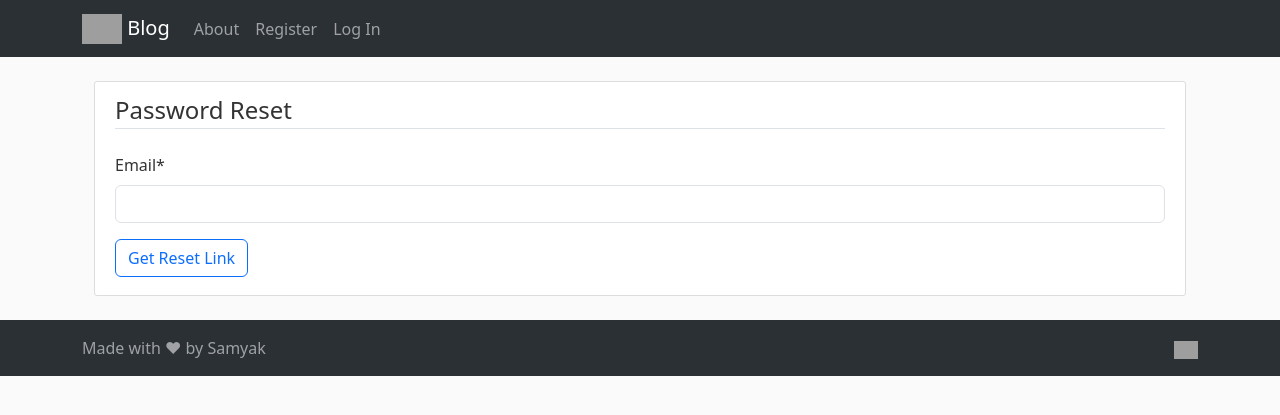
After one commit to samyak1409/django, a Django app: page /pass-reset/ in a window 1280 px wide. The commit adds this page. Shown: the top 415 px of the page. Run offline with Django 4.2, Linux system fonts and the light colour scheme; some libraries are stand-ins or nearby versions; grey boxes are pictures that could not be loaded.

Commit message:
vid 12: pass reset done

```diff
--- a/django_project/django_project/urls.py
+++ b/django_project/django_project/urls.py
@@ -18,7 +18,8 @@ Including another URLconf
 from django.contrib import admin
 from django.urls import path, include
 from users import views as users_views  # but it's a Django convention, & it works, see example 1 above in documentation
-from django.contrib.auth import views as auth_views
+from django.contrib.auth.views import LoginView, LogoutView, \
+    PasswordResetView, PasswordResetConfirmView, PasswordResetDoneView, PasswordResetCompleteView
 from django.conf import settings
 from django.conf.urls.static import static
 
@@ -36,10 +37,30 @@ urlpatterns = [
     path('profile/', users_views.profile, name='profile'),
 
     # Class-based views:
-    path('login/', auth_views.LoginView.as_view(template_name='users/login.html'), name='login'),
-    path('logout/', auth_views.LogoutView.as_view(template_name='users/logout.html'), name='logout'),
+    path('login/', LoginView.as_view(template_name='users/login.html'), name='login'),
+    path('logout/', LogoutView.as_view(template_name='users/logout.html'), name='logout'),
     # by default these views look in 'registration/login.html', so passing template_name
+
+    # Note: For following views (password reset views), `name` can't be custom, but exactly what django expects them to
+    # be.
+
+    path('pass-reset/',
+         PasswordResetView.as_view(template_name='users/pass_reset.html', title=None),
+         name='password_reset'),
+
+    path('pass-reset/link/<uidb64>/<token>/',
+         PasswordResetConfirmView.as_view(template_name='users/reset_link.html', title=None),
+         name='password_reset_confirm'),
+
+    path('pass-reset/link-sent/',
+         PasswordResetDoneView.as_view(template_name='users/reset_link_sent.html', title=None),
+         name='password_reset_done'),
+
+    path('pass-reset/success/',
+         PasswordResetCompleteView.as_view(template_name='users/reset_success.html', title=None),
+         name='password_reset_complete'),
 ]
+
 
 # https://github.com/samyak1409/django#4-now-the-main-part-showing-profile-pic-on-the-profile-page:
 urlpatterns += static(settings.MEDIA_URL, document_root=settings.MEDIA_ROOT)
--- a/django_project/users/templates/users/form_base.html
+++ b/django_project/users/templates/users/form_base.html
@@ -21,6 +21,12 @@
       <!-- Submit Button: -->
       <div class="form-group">
         <button class="btn btn-outline-primary mb-2" type="submit">{% block btn_txt %}{% endblock %}</button>
+        <!-- Forgot Pass Link (Show only on login page.): -->
+        {% if request.resolver_match.url_name == 'login' %}  <!-- https://chat.openai.com/chat/cf7966f9-9d3c-4cac-be49-a145e462364a -->
+          <small class="text-muted">
+            <a href="{% url 'password_reset' %}">Forgot Password?</a>
+          </small>
+        {% endif %}
       </div>
 
     </form>
--- a/django_project/users/templates/users/login.html
+++ b/django_project/users/templates/users/login.html
@@ -9,7 +9,7 @@
 {% block other_auth %}
   <div class="border-top pt-3 mt-3 mb-2">
     <small class="text-muted">
-      Don't have an account? <a class="ml-2" href="{% url 'register' %}">Register</a>
+      Don't have an account? <a href="{% url 'register' %}">Register</a>
     </small>
   </div>
 {% endblock %}
--- /dev/null
+++ b/django_project/users/templates/users/pass_reset.html
@@ -0,0 +1,6 @@
+{% extends 'users/form_base.html' %}
+
+<!-- Heading Text: -->
+{% block heading %}Password Reset{% endblock %}
+<!-- Submit Button Text: -->
+{% block btn_txt %}Get Reset Link{% endblock %}
--- a/django_project/users/templates/users/register.html
+++ b/django_project/users/templates/users/register.html
@@ -9,7 +9,7 @@
 {% block other_auth %}
   <div class="border-top pt-3 mt-3 mb-2">
     <small class="text-muted">
-      Already have an account? <a class="ml-2" href="{% url 'login' %}">Log In</a>
+      Already have an account? <a href="{% url 'login' %}">Log In</a>
     </small>
   </div>
 {% endblock %}
--- /dev/null
+++ b/django_project/users/templates/users/reset_link.html
@@ -0,0 +1,6 @@
+{% extends 'users/form_base.html' %}
+
+<!-- Heading Text: -->
+{% block heading %}Reset Password{% endblock %}
+<!-- Submit Button Text: -->
+{% block btn_txt %}Reset{% endblock %}
```
Also changed, not shown: django_project/django_project/settings.py (+9 -0 lines), django_project/users/templates/users/reset_link_sent.html (added, +11 -0 lines), django_project/users/templates/users/reset_success.html (added, +9 -0 lines), README.md, django_project/db.sqlite3.
